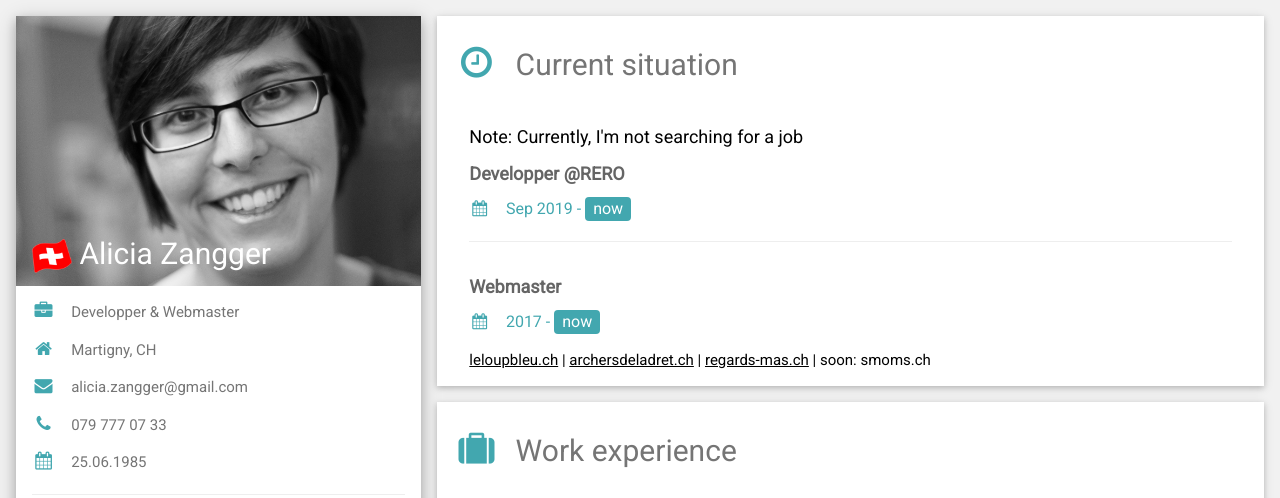
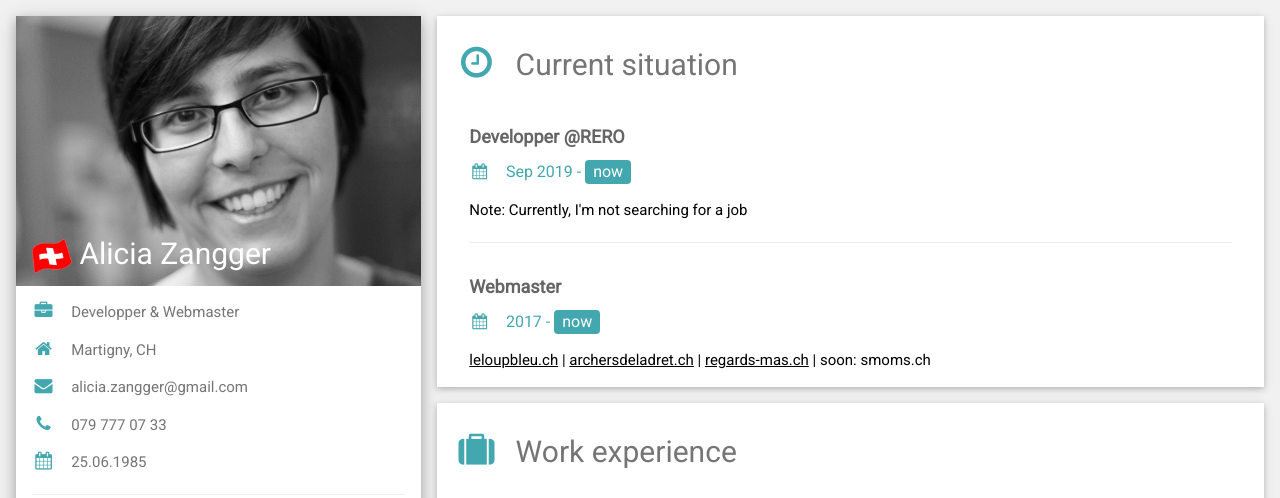
Before and after one commit to AoNoOokami/AoNoOokami.github.io, a plain HTML site: page index.html in a window 1280 px wide. Shown: the top 498 px of the page. Drawn offline with nearby package versions, Linux system fonts and the light colour scheme.

Commit message:
updated index.html

```diff
--- a/index.html
+++ b/index.html
@@ -114,10 +114,9 @@ html,body,h1,h2,h3,h4,h5,h6 {font-family: "Roboto", sans-serif}
       <div class="w3-container w3-card w3-white w3-margin-bottom">
         <h2 class="w3-text-grey w3-padding-16"><i class="fa fa-clock-o fa-fw w3-margin-right w3-xxlarge w3-text-teal"></i>Current situation</h2>
         <div class="w3-container">
-          <h5>Note: Currently, I'm not searching for a job </h5>
           <h5 class="w3-opacity"><b>Developper @RERO</b></h5>
           <h6 class="w3-text-teal"><i class="fa fa-calendar fa-fw w3-margin-right"></i>Sep 2019 - <span class="w3-tag w3-teal w3-round">now</span></h6>
-          <p></p>
+          <p>Note: Currently, I'm not searching for a job</p>
           <hr>
         </div>
         <div class="w3-container">
```
